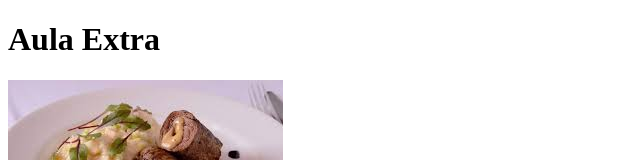
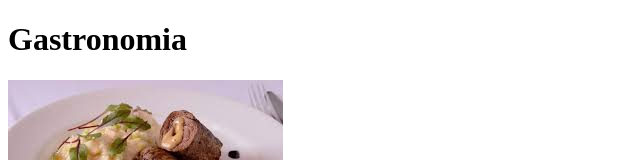
Before and after one commit to dhebora123/aulaextra, a plain HTML site: page index.html in a window 1280 px wide. Shown: the top 160 px of the page, without its empty margins (0-640 px from the left). Drawn offline with Linux system fonts and the light colour scheme.

Commit message:
Update index.html

```diff
--- a/index.html
+++ b/index.html
@@ -8,7 +8,7 @@
 </head>
 <body>
     <header>
-        <h1>Aula Extra</h1>
+        <h1>Gastronomia</h1>
         <img src="images.jpeg" alt="Gastronomia">
     </header>
 
```
